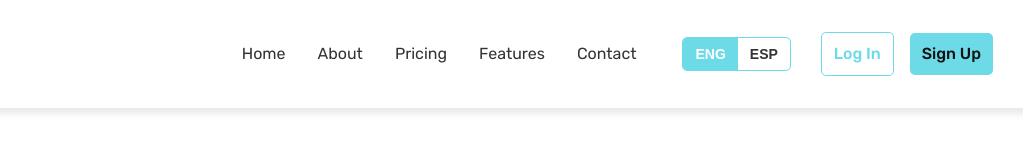
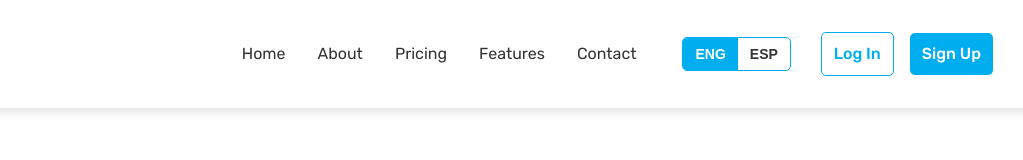
Before and after one commit to 1ACC0238-2520-1821-G2-Flota365/Flota365-Landing-Page, a plain HTML site: page index.html in a window 1280 px wide. Shown: the top 160 px of the page, 257-1280 px from the left. Drawn offline with Linux system fonts and the light colour scheme.

Commit message:
chore(color): update the color palette and apply into the new navigation items

```diff
--- a/src/css/style.css
+++ b/src/css/style.css
@@ -2,6 +2,7 @@
 :root {
     --primary-color: #6CDAE7;
     --secondary-color: #121212;
+    --tertiary-color: #00AEEF;
     --background-color: #fff;
     --text-color: #333;
     --border-color: #eee;
@@ -78,7 +79,7 @@ header {
 .menu li > a:after {
     content: '';
     position: absolute;
-    background-color: var(--primary-color);
+    background-color: var(--tertiary-color);
     bottom: 0;
     width: 0;
     height: 2px;
@@ -108,7 +109,7 @@ header {
 /* Language Selector */
 .language-selector {
     display: flex;
-    border: 1px solid var(--primary-color);
+    border: 1px solid var(--tertiary-color);
     border-radius: 5px;
     overflow: hidden;
 }
@@ -125,7 +126,7 @@ header {
 }
 
 .lang-btn.active {
-    background-color: var(--primary-color);
+    background-color: var(--tertiary-color);
     color: #fff;
 }
 
@@ -141,24 +142,20 @@ header {
 }
 
 .btn-outline {
-    border: 1px solid var(--primary-color);
-    color: var(--primary-color);
+    border: 1.5px solid var(--tertiary-color);
+    color: var(--tertiary-color);
     background: transparent;
 }
 
 .btn-outline:hover {
-    background-color: var(--primary-color);
+    background-color: var(--tertiary-color);
     color: #fff;
 }
 
 .btn-primary {
-    background-color: var(--primary-color);
-    color: var(--secondary-color);
+    background-color: var(--tertiary-color);
+    color: #fff;
     border: none;
-}
-
-.btn-primary:hover {
-    background-color: var(--hover-color);
 }
 
 .btn-block {
@@ -166,7 +163,7 @@ header {
     width: 100%;
 }
 
-/* Menú móvil */
+/* Mobile Menu */
 .mobile-menu-toggle {
     display: none;
     background: none;
```
